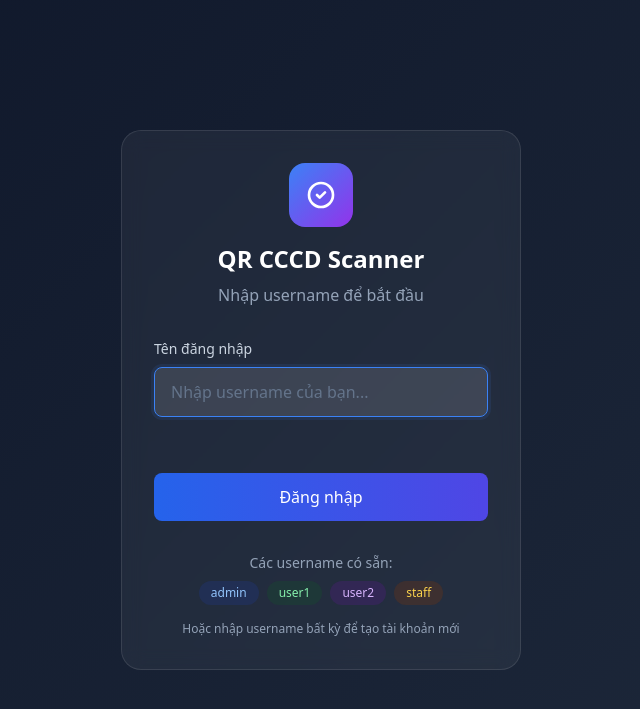
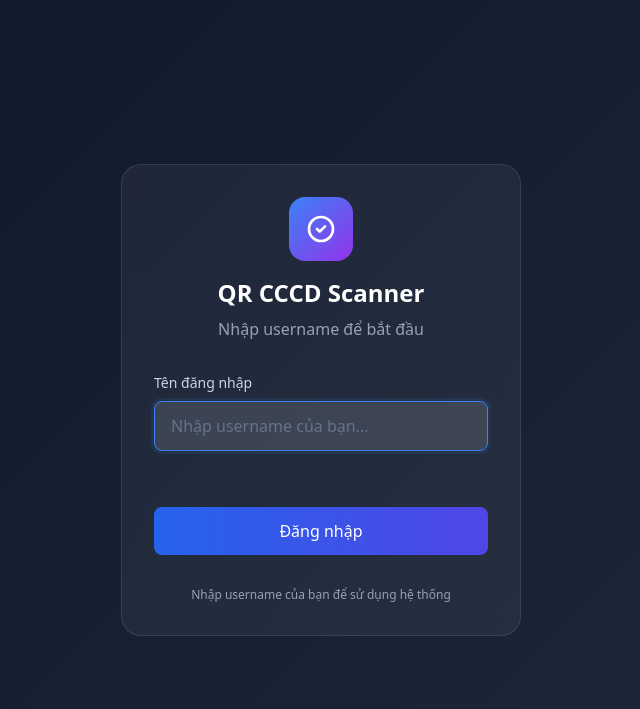
Before and after one commit to nhanlee/qr-cccd-scanner, a Flask app: page /login in a window 1280 px wide. Shown: the top 709 px of the page, without its empty margins (319-959 px from the left). Run offline with Flask 2, Linux system fonts and the light colour scheme; some libraries are stand-ins or nearby versions.

Commit message:
updata20251203

```diff
--- a/app.py
+++ b/app.py
@@ -85,16 +85,6 @@ def init_db():
         `created_at` TIMESTAMP DEFAULT CURRENT_TIMESTAMP
     ) ENGINE=InnoDB DEFAULT CHARSET=utf8mb4;
     """)
-
-    # Thêm user mẫu (không cần password)
-    cursor.execute("INSERT IGNORE INTO users (username, fullname, role) VALUES (%s, %s, %s)",
-                   ("admin", "Administrator", "admin"))
-    cursor.execute("INSERT IGNORE INTO users (username, fullname, role) VALUES (%s, %s, %s)",
-                   ("user1", "Người dùng 1", "user"))
-    cursor.execute("INSERT IGNORE INTO users (username, fullname, role) VALUES (%s, %s, %s)",
-                   ("user2", "Người dùng 2", "user"))
-    cursor.execute("INSERT IGNORE INTO users (username, fullname, role) VALUES (%s, %s, %s)",
-                   ("staff", "Nhân viên", "staff"))
 
     cursor.close()
     conn.close()
@@ -209,7 +199,7 @@ def login():
         # Nếu user không tồn tại, tạo mới
         if not user:
             cur.execute("INSERT INTO users (username, fullname) VALUES (%s, %s)",
-                       (username, f"User {username}"))
+                       (username, username))
             conn.commit()
 
             # Lấy lại thông tin user vừa tạo
@@ -243,42 +233,6 @@ def login():
 def logout():
     session.clear()
     return redirect(url_for('login'))
-
-# 1) VERIFY USER
-@app.route("/verify_user", methods=["POST"])
-def verify_user():
-    try:
-        data = request.json
-        username = data.get("username", "").strip()
-
-        if not username:
-            return jsonify({"ok": False, "msg": "Username không được để trống"}), 400
-
-        conn = get_db_connection()
-        cur = conn.cursor()
-
-        cur.execute("SELECT id, username, fullname FROM users WHERE username = %s", (username,))
-        user = cur.fetchone()
-
-        cur.close()
-        conn.close()
-
-        if user:
-            return jsonify({
-                "ok": True,
-                "msg": "User tồn tại",
-                "user": {
-                    "id": user[0],
-                    "username": user[1],
-                    "fullname": user[2]
-                }
-            })
-        else:
-            return jsonify({"ok": False, "msg": "User không tồn tại"}), 404
-
-    except Exception as e:
-        app.logger.error(f"Verify user error: {str(e)}")
-        return jsonify({"ok": False, "error": str(e)}), 500
 
 # 2) QUÉT QR
 @app.route("/scan_qr_image", methods=["POST"])
@@ -507,22 +461,6 @@ def serve_image(filename):
         app.logger.error(f"Serve image error: {str(e)}")
         return jsonify({"ok": False, "error": "Không tìm thấy ảnh"}), 404
 
-# 8) GET ALL USERS (for debugging)
-@app.route("/users", methods=["GET"])
-def get_users():
-    try:
-        conn = get_db_connection()
-        cur = conn.cursor(dictionary=True)
-        cur.execute("SELECT id, username, fullname, role, created_at FROM users ORDER BY username")
-        users = cur.fetchall()
-        cur.close()
-        conn.close()
-
-        return jsonify({"ok": True, "users": users})
-    except Exception as e:
-        app.logger.error(f"Get users error: {str(e)}")
-        return jsonify({"ok": False, "error": str(e)}), 500
-
 # -------------------------
 if __name__ == "__main__":
     port = int(os.getenv("PORT", 5000))
--- a/templates/login.html
+++ b/templates/login.html
@@ -74,14 +74,7 @@
         </button>
 
         <div class="text-center text-sm text-slate-400 pt-4">
-          <p class="mb-1">Các username có sẵn:</p>
-          <div class="flex flex-wrap gap-2 justify-center mt-2">
-            <span class="px-3 py-1 bg-blue-900/30 text-blue-300 rounded-full text-xs">admin</span>
-            <span class="px-3 py-1 bg-green-900/30 text-green-300 rounded-full text-xs">user1</span>
-            <span class="px-3 py-1 bg-purple-900/30 text-purple-300 rounded-full text-xs">user2</span>
-            <span class="px-3 py-1 bg-amber-900/30 text-amber-300 rounded-full text-xs">staff</span>
-          </div>
-          <p class="mt-4 text-xs">Hoặc nhập username bất kỳ để tạo tài khoản mới</p>
+          <p class="text-xs">Nhập username của bạn để sử dụng hệ thống</p>
         </div>
       </div>
     </form>
```
Also changed, not shown: 1 other file.
